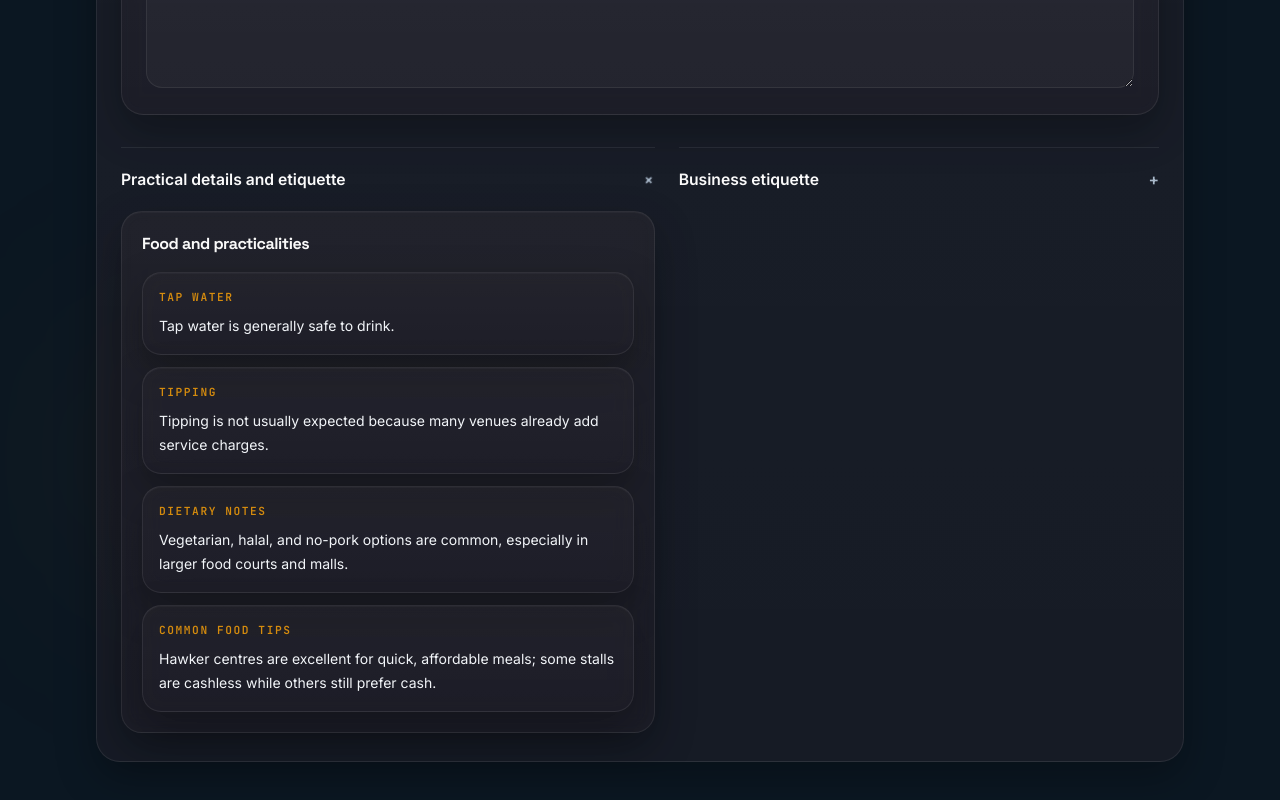
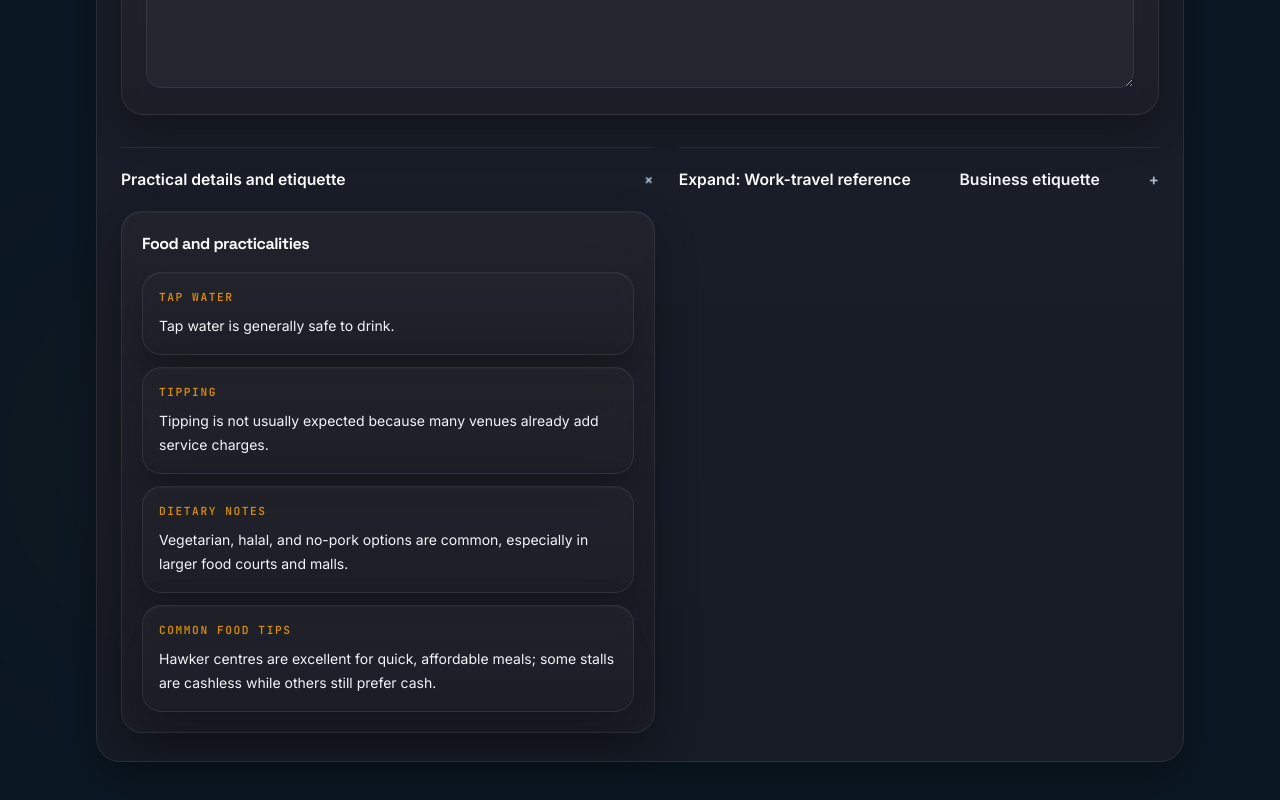
Before and after one commit to oli-deacon/landing-brief, a React (Vite) app: page /country/sg in a window 1280 px wide. Shown: the part 3862-4662 px from the top of the page. Built offline with nearby package versions, Linux system fonts and the light colour scheme.

Commit message:
Refine business etiquette disclosure label

```diff
--- a/src/components/country-experience.tsx
+++ b/src/components/country-experience.tsx
@@ -496,7 +496,8 @@ export function CountryExperience({ mode }: CountryExperienceProps) {
               id="business-etiquette"
             >
               <summary className="liquid-summary country-liquid-summary">
-                <span>Business etiquette</span>
+                <span>Expand: Work-travel reference</span>
+                <span className="text-text-main">Business etiquette</span>
                 <span className="text-text-muted transition group-open:rotate-45">+</span>
               </summary>
               <div className="mt-5 country-side-card rounded-[1.3rem] p-5">
```
